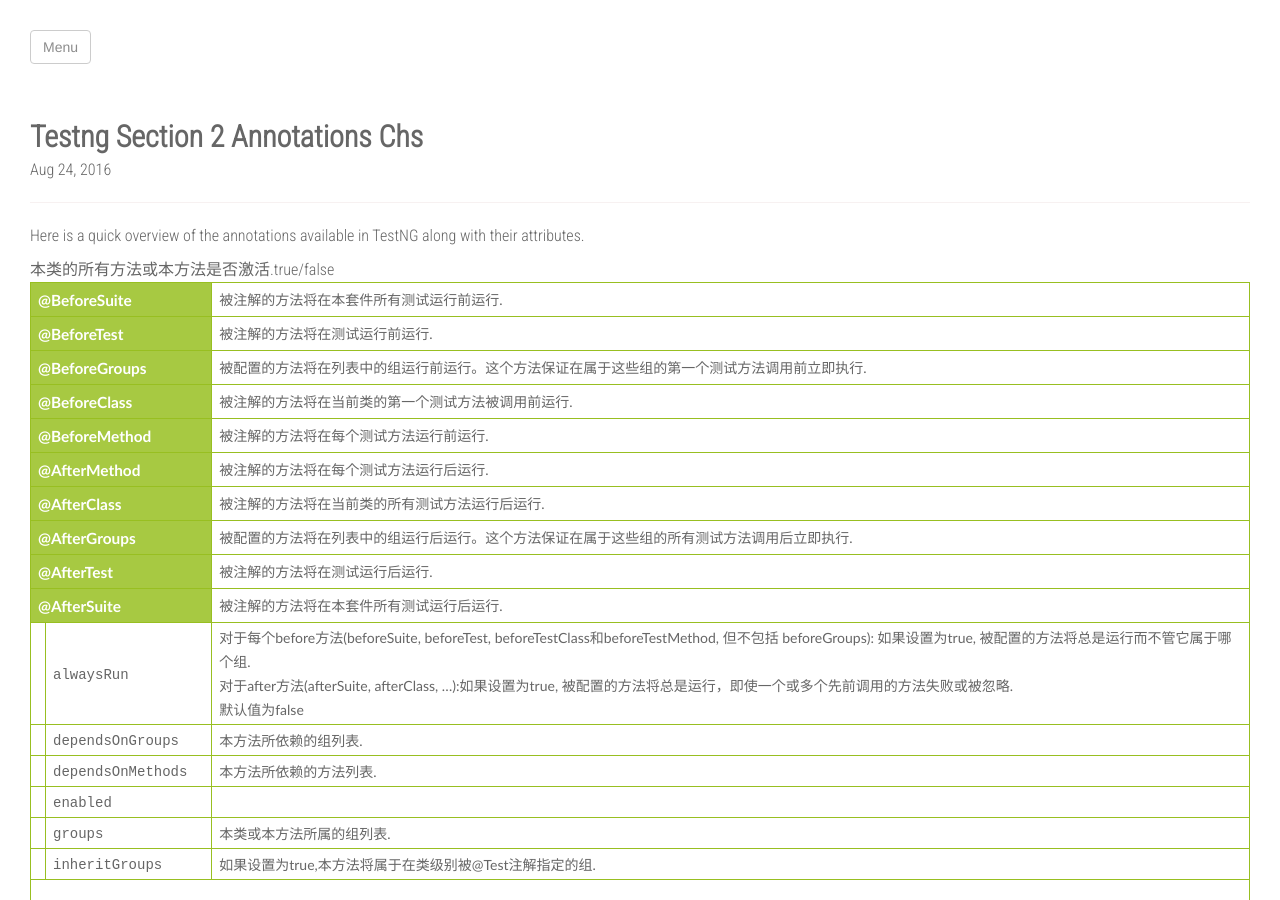
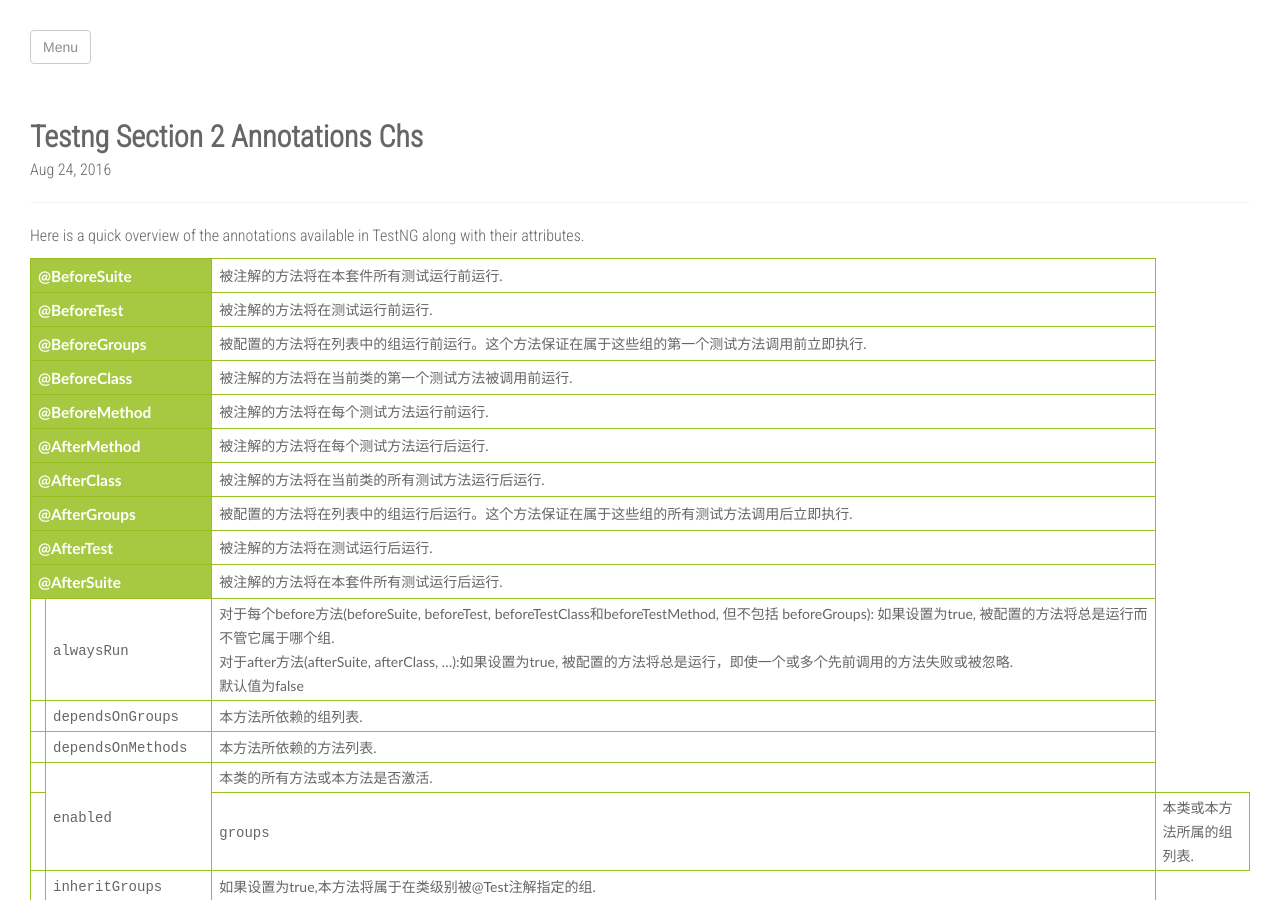
Before and after one commit to kuiwa/taken, a Jekyll site: the page built from _posts/2016-08-24-testng-section-2-annotations-chs.html, in a window 1280 px wide and 900 px high. Built offline with Jekyll 4.4.1, drawn with Linux system fonts in a browser that asks for light colours; nearby versions of some CDN libraries.

Commit message:
taken theme

```diff
--- a/_posts/2016-08-24-testng-section-2-annotations-chs.html
+++ b/_posts/2016-08-24-testng-section-2-annotations-chs.html
@@ -125,8 +125,7 @@ Here is a quick overview of the annotations available in TestNG along with their
 	<tt>enabled</tt>
 	</td>
 	<td>
-			  <tr>本类的所有方法或本方法是否激活.</tr>
-			  <tr>true/false</tr>
+			  本类的所有方法或本方法是否激活.
 	</td>
 	</tr>
 
```
